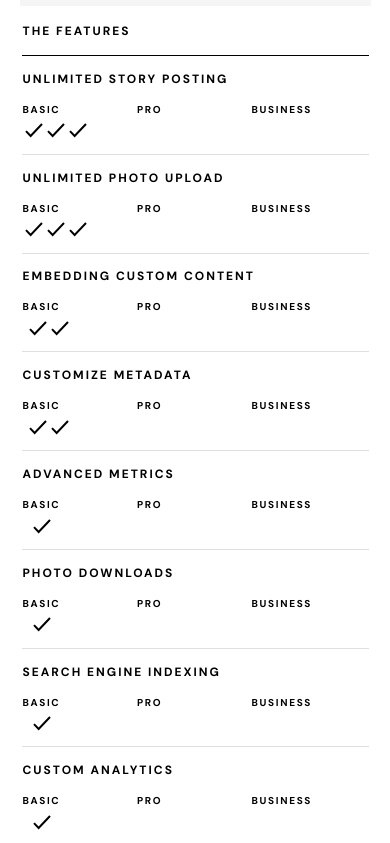
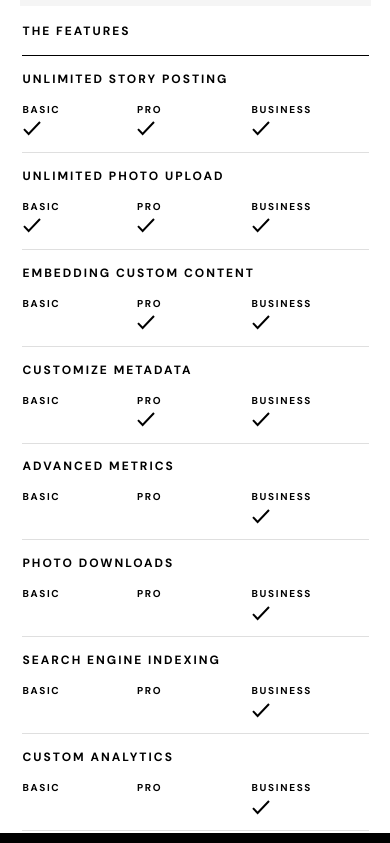
Before and after one commit to chungleee/photosnap, a Next.js app: page /pricing in a window 390 px wide. Shown: the part 2060-2903 px from the top of the page. Built offline with nearby package versions, Linux system fonts and the light colour scheme.

Commit message:
style: tablet table styling

```diff
--- a/components/PricingFeatureTable/PricingFeatureTable.module.scss
+++ b/components/PricingFeatureTable/PricingFeatureTable.module.scss
@@ -38,9 +38,29 @@
 		flex-direction: column;
 		border-bottom: 1px solid map-get($map: $colors, $key: light-grey);
 		padding-bottom: 0.5rem;
+
+		@include break-tablet {
+			flex-direction: row;
+			align-items: center;
+			padding-bottom: 0;
+
+			th {
+				width: 35%;
+			}
+
+			.table__tiers {
+				display: none;
+			}
+
+			.table__tiers__checks {
+				width: 65%;
+				text-align: center;
+			}
+		}
 	}
 
-	.table__tiers {
+	.table__tiers,
+	.table__tiers__checks {
 		display: flex;
 		margin-bottom: 0.25rem;
 		td {
@@ -51,6 +71,10 @@
 			letter-spacing: 1.67px;
 			color: map-get($map: $colors, $key: pure-black);
 		}
+
+		@include break-tablet {
+			margin-bottom: 0;
+		}
 	}
 }
 
```
